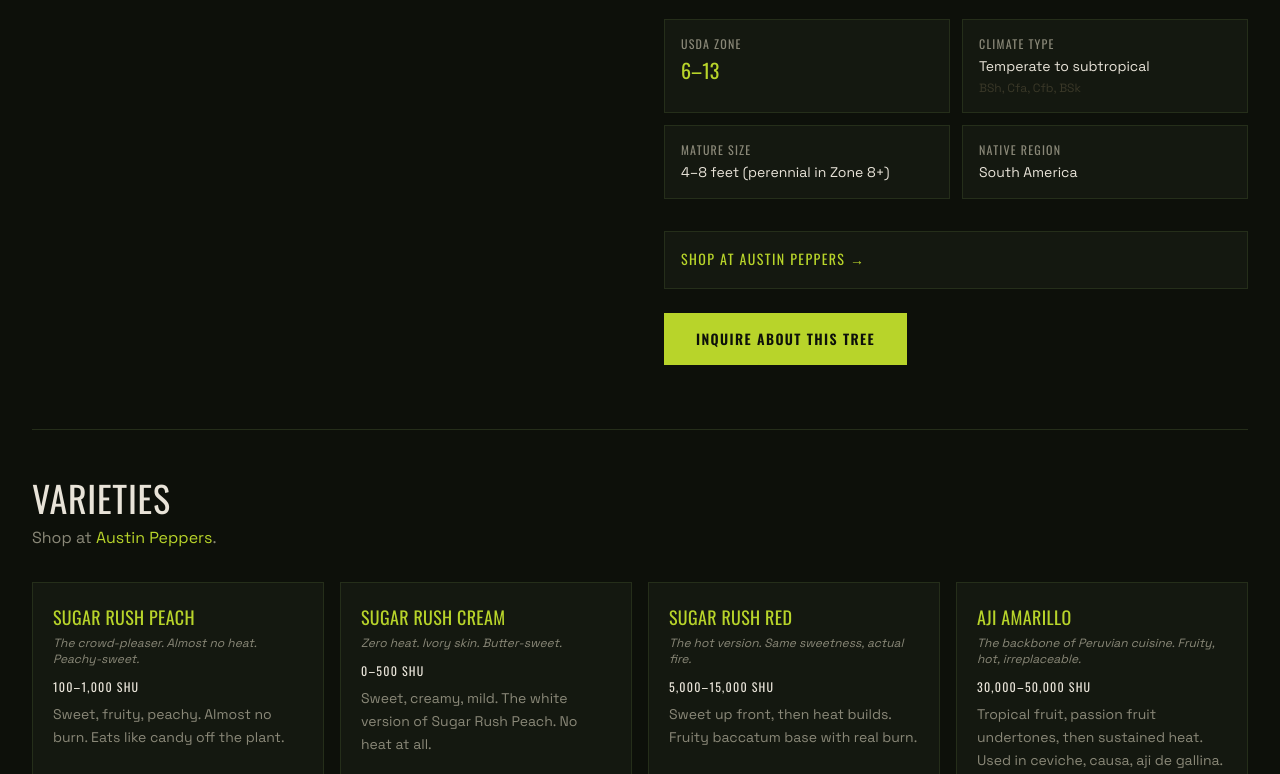
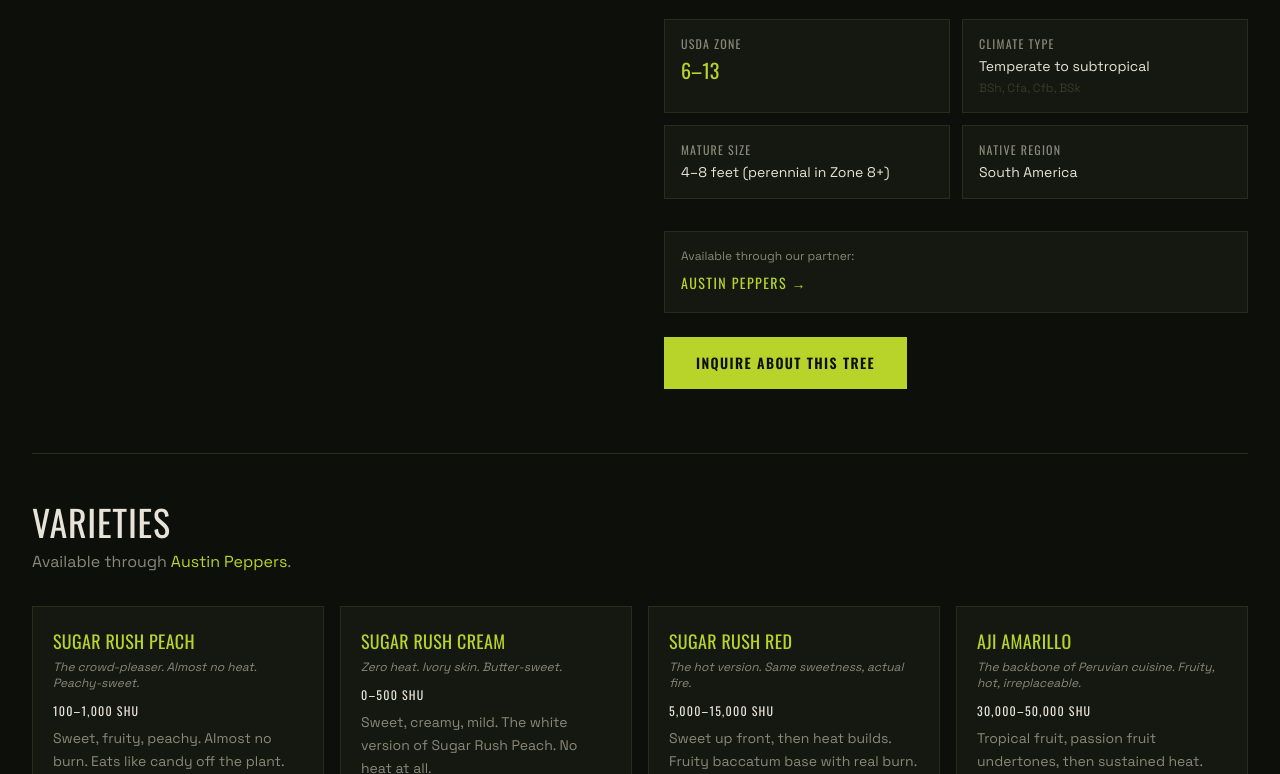
Before and after one commit to abortionstickle/priesttrees-worldwide, a Next.js app: page /plants/baccatum-pepper in a window 1280 px wide. Shown: the part 616-1390 px from the top of the page. Built offline with nearby package versions, Linux system fonts and the light colour scheme.

Commit message:
Restore 'available through our partner' copy

```diff
--- a/app/plants/[slug]/page.tsx
+++ b/app/plants/[slug]/page.tsx
@@ -112,6 +112,7 @@ export default async function PlantDetailPage({ params }: Props) {
           {/* Partner link */}
           {plant.partnerUrl && (
             <div className="border border-earth/50 bg-surface p-4 mb-6">
+              <p className="text-muted text-xs mb-2">Available through our partner:</p>
               <a
                 href={plant.partnerUrl}
                 target="_blank"
@@ -119,7 +120,7 @@ export default async function PlantDetailPage({ params }: Props) {
                 className="text-acid hover:underline text-sm tracking-widest"
                 style={{ fontFamily: "var(--font-display, Oswald)", textTransform: "uppercase" }}
               >
-                Shop at {plant.partnerName} →
+                {plant.partnerName} →
               </a>
             </div>
           )}
@@ -144,15 +145,12 @@ export default async function PlantDetailPage({ params }: Props) {
             Varieties
           </h2>
           <p className="text-muted mb-8">
+            Available through{" "}
             {plant.partnerUrl ? (
-              <>
-                Shop at{" "}
-                <a href={plant.partnerUrl} target="_blank" rel="noopener noreferrer" className="text-acid hover:underline">
-                  {plant.partnerName}
-                </a>
-                .
-              </>
-            ) : "Select a variety below."}
+              <a href={plant.partnerUrl} target="_blank" rel="noopener noreferrer" className="text-acid hover:underline">
+                {plant.partnerName}
+              </a>
+            ) : "our partners"}.
           </p>
           <div className="grid grid-cols-1 sm:grid-cols-2 lg:grid-cols-3 xl:grid-cols-4 gap-4">
             {plant.varieties.map((v) => (
```
